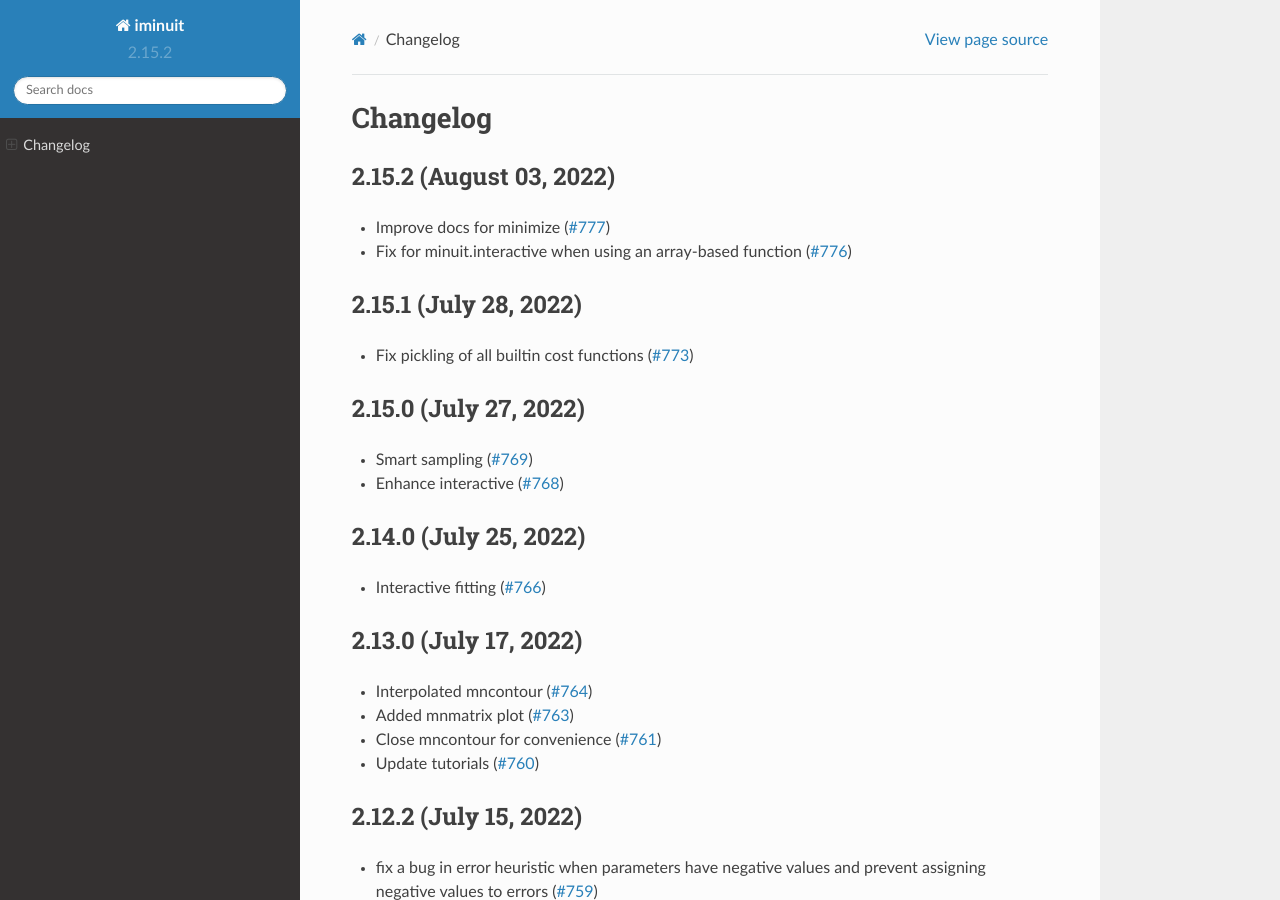
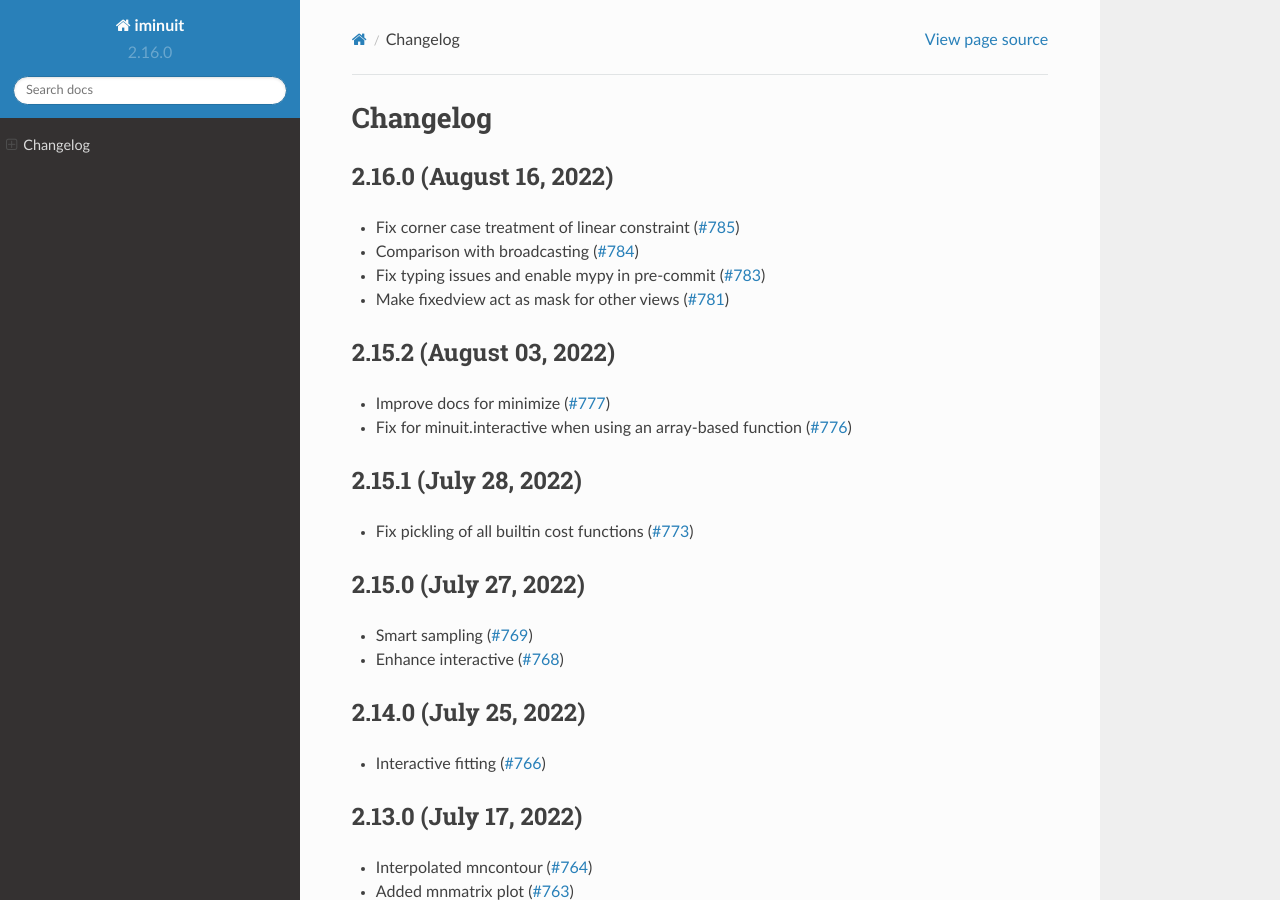
Before and after one commit to scikit-hep/iminuit, a Sphinx documentation site: the page built from doc/changelog.rst, in a window 1280 px wide and 900 px high. Built offline with Sphinx 7.4.7 and the Read the Docs theme 2.0.0, drawn with Linux system fonts in a browser that asks for light colours.

Commit message:
update changelog and version

```diff
--- a/doc/changelog.rst
+++ b/doc/changelog.rst
@@ -4,6 +4,13 @@
 
 Changelog
 =========
+
+2.16.0 (August 16, 2022)
+------------------------
+- Fix corner case treatment of linear constraint (`#785 <https://github.com/scikit-hep/iminuit/pull/785>`_)
+- Comparison with broadcasting (`#784 <https://github.com/scikit-hep/iminuit/pull/784>`_)
+- Fix typing issues and enable mypy in pre-commit (`#783 <https://github.com/scikit-hep/iminuit/pull/783>`_)
+- Make fixedview act as mask for other views (`#781 <https://github.com/scikit-hep/iminuit/pull/781>`_)
 
 2.15.2 (August 03, 2022)
 ------------------------
--- a/src/iminuit/version.py
+++ b/src/iminuit/version.py
@@ -8,7 +8,7 @@
 # - During development, add suffix .devN with N >= 0
 # - For release candidates, add suffix .rcN with N >= 0
 # - For beta releases, add suffix .betaN with N >= 0
-version = "2.15.2"
+version = "2.16.0"
 
 # We list the corresponding ROOT version of the C++ Minuit2 library here
 root_version = "v6-25-02-1013-ga4bb8f3342"
```
